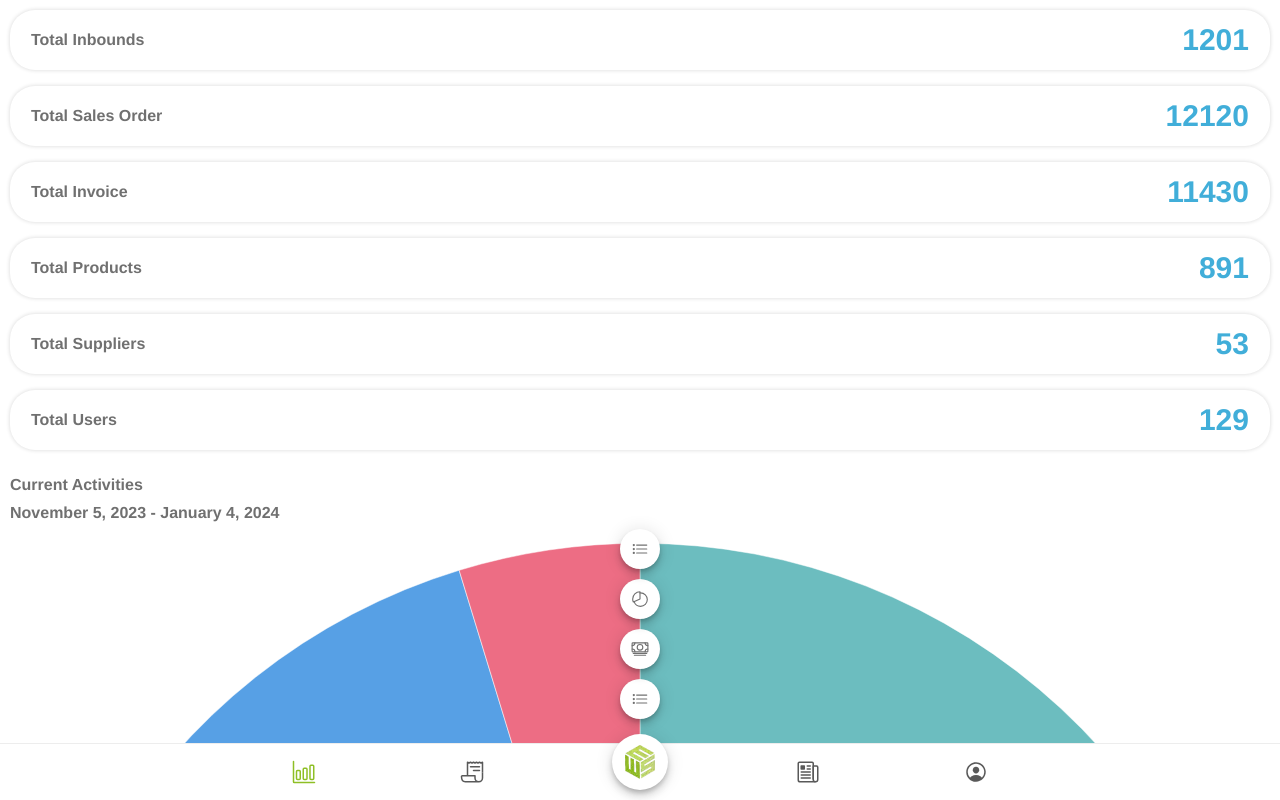
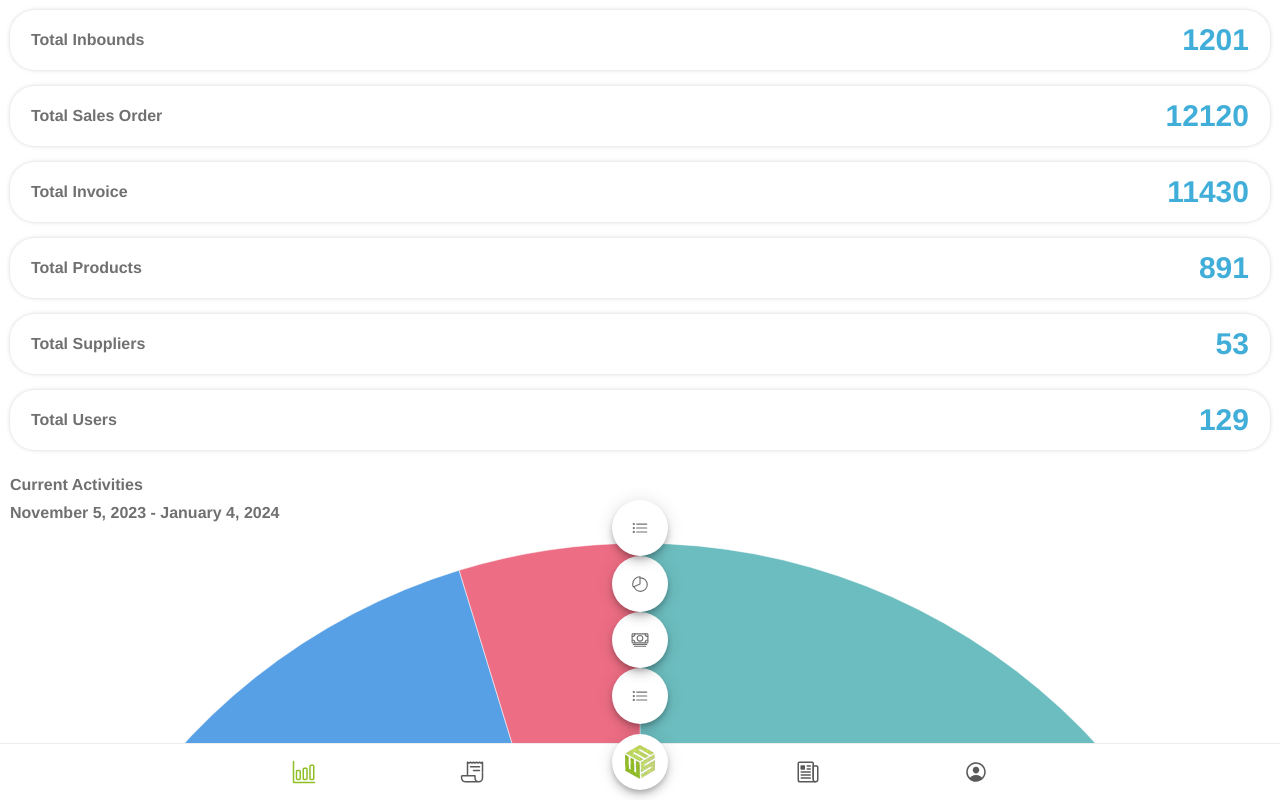
Before and after one commit to Larss830/wms-mobileapp, a React (Vite) app: page /home in a window 1280 px wide. Both pictures are taken after a click on the element 640 px from the left and 762 px from the top of the page. Built offline with nearby package versions, Linux system fonts and the light colour scheme; a web font is replaced by a local one.

Commit message:
Floating button route linking fix (not done))

```diff
--- a/src/components/NavigationTabs.jsx
+++ b/src/components/NavigationTabs.jsx
@@ -12,6 +12,8 @@ import {
 } from "@ionic/react";
 import { IonReactRouter } from "@ionic/react-router";
 import { Route, Redirect } from "react-router";
+import { Link } from "react-router-dom";
+
 import {
   barChartOutline,
   receiptOutline,
@@ -153,14 +155,13 @@ const NavigationTabs = () => {
         </IonFabButton>
         <IonFabList side="top">
           {floatingTabRoutingButtons.map((button) => (
-            <IonFabButton
-              key={button.key}
-              type="button"
-              color="light"
-              href={button.tabLink}
-            >
-              <IonIcon icon={button.tabIcon}></IonIcon>
-            </IonFabButton>
+            <Link key={button.key} to={button.tabLink}>
+              {" "}
+              {/* Use Link component */}
+              <IonFabButton key={button.key} type="button" color="light">
+                <IonIcon icon={button.tabIcon}></IonIcon>
+              </IonFabButton>
+            </Link>
           ))}
         </IonFabList>
       </IonFab>
```
